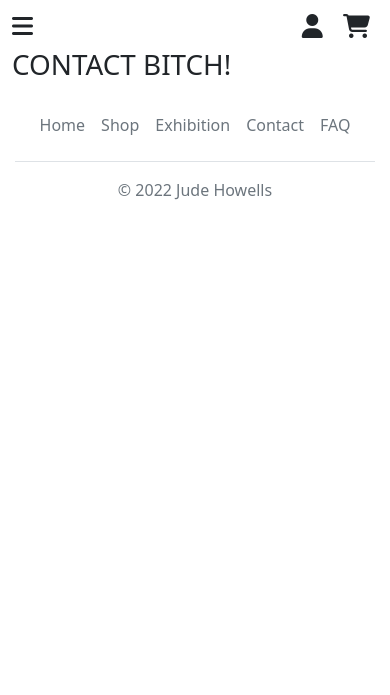
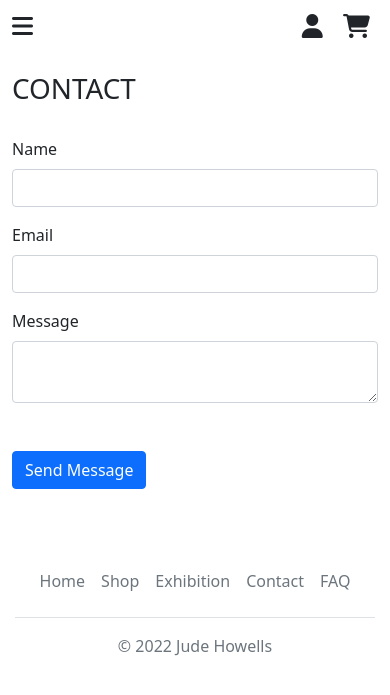
Before and after one commit to liamthetate/jhp, a Django app: page /contact/ in a window 390 px wide. Shown: the top 695 px of the page. Run offline with Django 3.2, Linux system fonts and the light colour scheme; some libraries are stand-ins or nearby versions.

Commit message:
added google maps to exhbition, styled contact page with forms, corrected css across site, added new footer

```diff
--- /dev/null
+++ b/contact/static/contact/js/contact.js
@@ -0,0 +1,20 @@
+// Example starter JavaScript for disabling form submissions if there are invalid fields
+(function () {
+    'use strict'
+
+    // Fetch all the forms we want to apply custom Bootstrap validation styles to
+    var forms = document.querySelectorAll('.needs-validation')
+
+    // Loop over them and prevent submission
+    Array.prototype.slice.call(forms)
+      .forEach(function (form) {
+        form.addEventListener('submit', function (event) {
+          if (!form.checkValidity()) {
+            event.preventDefault()
+            event.stopPropagation()
+          }
+
+          form.classList.add('was-validated')
+        }, false)
+      })
+  })()
--- a/contact/templates/contact/contact.html
+++ b/contact/templates/contact/contact.html
@@ -1,7 +1,47 @@
 {% extends 'base.html' %}
+{% load static %}
 
 {% block content %}
 <div class="container-fluid mt-5">
-    <h1>CONTACT BITCH!</h1>
+    <h1 class="pt-4">CONTACT</h1>
+
+
+<form class="row g-3 mt-3 needs-validation" novalidate>
+    <div class="col-md-8">
+      <label for="validationCustom01" class="form-label">Name</label>
+      <input type="text" class="form-control" id="validationCustom01" required>
+      <div class="valid-feedback">
+        Looks good!
+      </div>
+    </div>
+
+    <div class="col-md-8">
+      <label for="validationCustomUsername" class="form-label">Email</label>
+      <div class="input-group has-validation">
+        <input type="text" class="form-control" id="validationCustomUsername" aria-describedby="inputGroupPrepend" required>
+        <div class="invalid-feedback">
+          Please enter an email address.
+        </div>
+      </div>
+    </div>
+
+    <div class="col-md-8">
+      <label for="validationCustom05" class="form-label">Message</label>
+      <textarea type="text" class="form-control" id="validationCustom05" required></textarea>
+      <div class="invalid-feedback">
+        Message can't be blank!
+      </div>
+    </div>
+
+    <div class="col-12 mt-5 mb-5">
+      <button class="btn btn-primary" type="submit">Send Message</button>
+    </div>
+  </form>
+
 </div>
+
 {% endblock %}
+
+{% block postloadjs %}
+<script type="text/javascript" src="{% static 'contact/js/contact.js' %}"></script>
+{% endblock %}
--- a/exhibition/static/exhibition/css/exhibition.css
+++ /dev/null
@@ -1,3 +0,0 @@
-.navbar {
-	background-color: white;
-}
--- a/static/css/home.css
+++ b/home/static/home/css/home.css
@@ -22,6 +22,10 @@
   --bs-gutter-x: 0rem;
 }
 
+.navbar {
+	background-color:transparent;
+}
+
 /*
 @media (min-width: 992px) {
   .rounded-lg-3 { border-radius: .3rem; }
--- a/home/templates/home/index.html
+++ b/home/templates/home/index.html
@@ -2,7 +2,7 @@
 {% load static %}
 
 {% block extra_css %}
-  <link rel="stylesheet" href="{% static 'css/home.css' %}">
+  <link rel="stylesheet" href="{% static 'home/css/home.css' %}">
 {% endblock %}
 
 {% block content %}
@@ -15,7 +15,7 @@
     <div class="col-auto mx-auto">
       <p class="lead mb-4">Photographer, Pembrokeshire</p>
       <div class="d-grid gap-2 mt-4 d-sm-flex justify-content-sm-center">
-        <a type="button" class="btn btn-outline-dark btn-lg px-4 gap-3" href="{% url 'shop' %}">Shop</a>
+        <a type="button" class="btn btn-outline-dark btn-lg px-4 mt-4 gap-3" href="{% url 'shop' %}">Shop</a>
       </div>
     </div>
   </div>
--- a/home/views.py
+++ b/home/views.py
@@ -1,7 +1,5 @@
 from django.shortcuts import render
 
 # Create your views here.
-
 def index(request):
-    """ this exists to return a view for the index page """
     return render(request, 'home/index.html')
--- a/shop/static/shop/css/shop.css
+++ b/shop/static/shop/css/shop.css
@@ -1,7 +1,3 @@
-.navbar {
-	background-color: white;
-}
-
 .heart, .expand  {
 	text-decoration: none;
 	color: black;
@@ -40,6 +36,7 @@ ol.type li a {
 	border: 1px solid #777;
 	color: #555;
 	padding: 8px 20px;
+	text-decoration: none;
 }
 ol.type li a.active {
 	background: #222;
--- a/static/css/base.css
+++ b/static/css/base.css
@@ -9,7 +9,6 @@ body, p {
     font-size:x-large;
 }
 
-
 .footer p {
     color:white;
     font-size: 0.5rem;
@@ -20,3 +19,21 @@ body, p {
     max-width: 680px;
     padding: 0 15px;
   }
+
+.navbar {
+	background-color:white;
+}
+
+.offcanvas-header a, .menu-link-size a {
+    text-decoration: none;
+    color:black;
+    font-size: x-large;
+}
+
+a:hover {
+    color:darkslategray;
+}
+
+.small-font {
+    font-size: small;
+}
--- a/templates/base.html
+++ b/templates/base.html
@@ -60,19 +60,19 @@
                   <button type="button" class="btn-close text-reset me-2" data-bs-dismiss="offcanvas" aria-label="Close"></button>
                 </div>
 
-                <div class="offcanvas-body">
+                <div class="offcanvas-body menu-link-size">
                     <div class="row position-absolute top-50 translate-middle">
                         <div class="col position-absolute ms-2">
-                            <a href="{% url 'shop' %}"><p>SHOP</p></a>
-                            <a href="{% url 'exhibition' %}"><p>EXHIBITION</p></a>
-                            <a href="{% url 'contact' %}"><p>CONTACT</p></a>
+                            <a href="{% url 'shop' %}"><h4>SHOP</h4></a>
+                            <a href="{% url 'exhibition' %}"><h4>EXHIBITION</h4></a>
+                            <a href="{% url 'contact' %}"><h4>CONTACT</h4></a>
                         </div>
                     </div>
 
                     <div class="row position-absolute bottom-0">
                         <div class="col mb-2">
-                            <a><p>0123456789</p></a>
-                            <a><p>info@judehowells.co.uk</p></a>
+                            <a><p class="small-font">0123456789</p></a>
+                            <a><p class="small-font">info@judehowells.co.uk</p></a>
                         </div>
                     </div>
 
@@ -126,11 +126,11 @@
   <div class="container mt-auto">
     <footer class="py-2 my-3">
       <ul class="nav justify-content-center border-bottom pb-3 mb-3">
-        <li class="nav-item"><a href="#" class="nav-link px-2 text-muted">Home</a></li>
-        <li class="nav-item"><a href="#" class="nav-link px-2 text-muted">Shop</a></li>
-        <li class="nav-item"><a href="#" class="nav-link px-2 text-muted">Exhibition</a></li>
-        <li class="nav-item"><a href="#" class="nav-link px-2 text-muted">Contact</a></li>
-        <li class="nav-item"><a href="#" class="nav-link px-2 text-muted">FAQ</a></li>
+        <li class="nav-item"><a href="{% url 'home' %}" class="nav-link px-2 text-muted">Home</a></li>
+        <li class="nav-item"><a href="{% url 'shop' %}" class="nav-link px-2 text-muted">Shop</a></li>
+        <li class="nav-item"><a href="{% url 'exhibition' %}" class="nav-link px-2 text-muted">Exhibition</a></li>
+        <li class="nav-item"><a href="{% url 'contact' %}" class="nav-link px-2 text-muted">Contact</a></li>
+        <li class="nav-item"><a href="" class="nav-link px-2 text-muted">FAQ</a></li>
       </ul>
       <p class="text-center text-muted">&copy; 2022 Jude Howells</p>
     </footer>
```
Also changed, not shown: exhibition/templates/exhibition/exhibition.html (+5 -10 lines).
